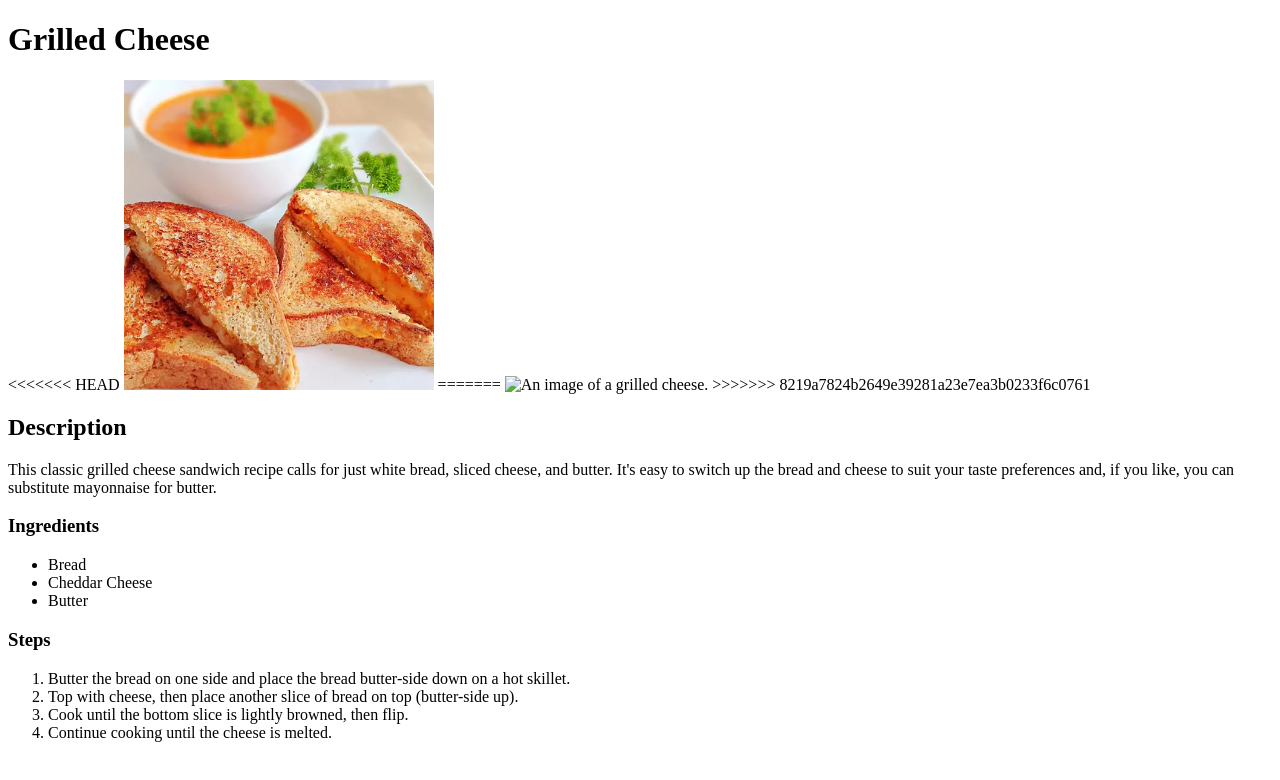
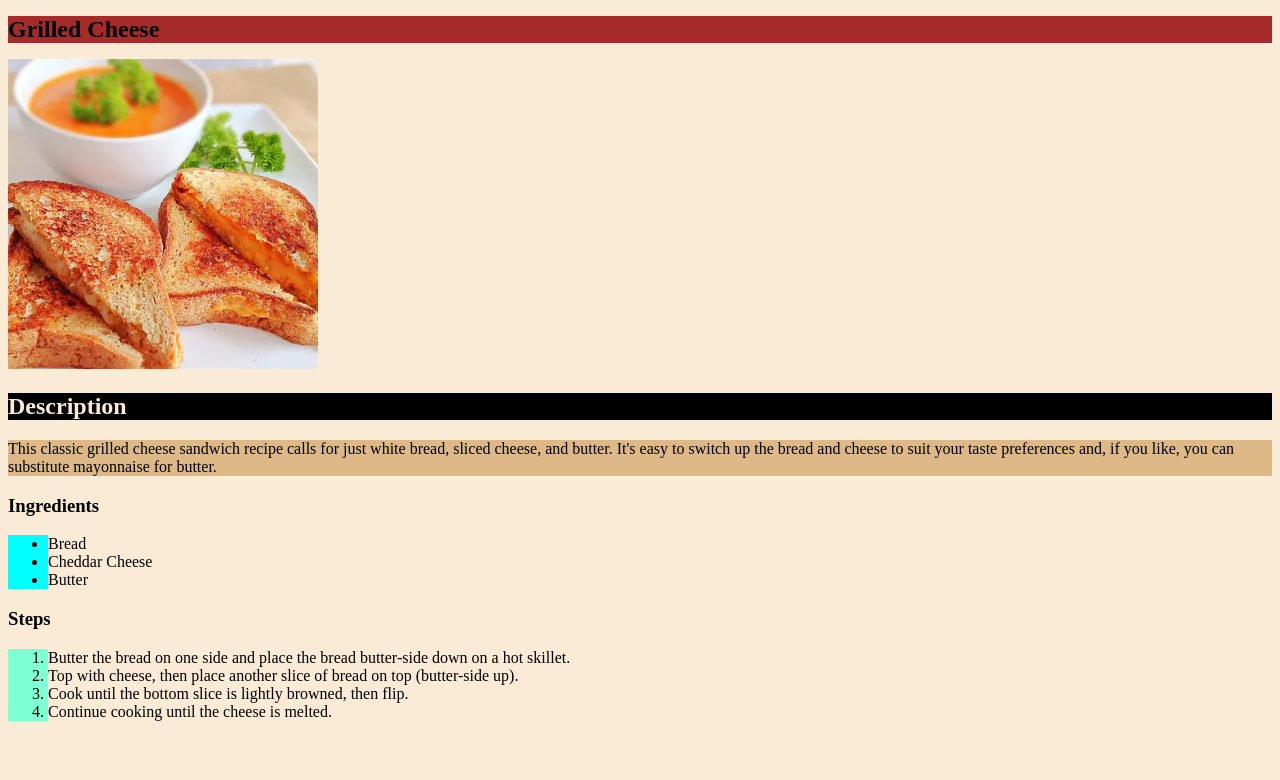
Before and after one commit to mdwoodlief/odin-recipes, a plain HTML site: page recipes/grilledcheese.html in a window 1280 px wide. Drawn offline with Linux system fonts and the light colour scheme.

Commit message:
Added Style.css
Added style sheet to implement style to basic website.

```diff
--- a/recipes/grilledcheese.html
+++ b/recipes/grilledcheese.html
@@ -4,14 +4,11 @@
     <meta charset="UTF-8">
     <meta name="viewport" content="width=device-width, initial-scale=1.0">
     <title>Grilled Cheese Recipe</title>
+    <link rel="stylesheet" href="../style.css">
 </head>
 <body>
     <h1>Grilled Cheese</h1>
-<<<<<<< HEAD
     <img src="../img/grilledcheese.jpg" alt="A platter of deviled eggs."  height="310" width="310">
-=======
-    <img src="../img/grilledcheese.jgp" alt="An image of a grilled cheese."  height="310" width="310">
->>>>>>> 8219a7824b2649e39281a23e7ea3b0233f6c0761
     <h2>Description</h2>
     <p>This classic grilled cheese sandwich recipe calls for just white bread, sliced cheese, and butter.
         It's easy to switch up the bread and cheese to suit your taste preferences and, if you like,
--- /dev/null
+++ b/style.css
@@ -0,0 +1,35 @@
+h1 {
+    font-size: 24px;
+    font-family: "Times New Roman", sans-serif;
+    font-weight: bold;
+    background-color: brown;
+}
+
+a {
+    background-color: black;
+    color: white;
+}
+
+h2 {
+    color: antiquewhite;
+    background-color: black;
+    font-family: "Times New Roman", sans-serif;
+}
+
+* {
+    background-color: antiquewhite;
+}
+
+
+p {
+    background-color: burlywood;
+    font-family: "Times New Roman", sans-serif;
+}
+
+ul {
+    background-color: aqua;
+}
+
+ol {
+    background-color: aquamarine;
+}
```
Also changed, not shown: index.html (+6 -4 lines), recipes/deviledeggs.html (+1 -0 lines), recipes/pbj.html (+1 -0 lines).
